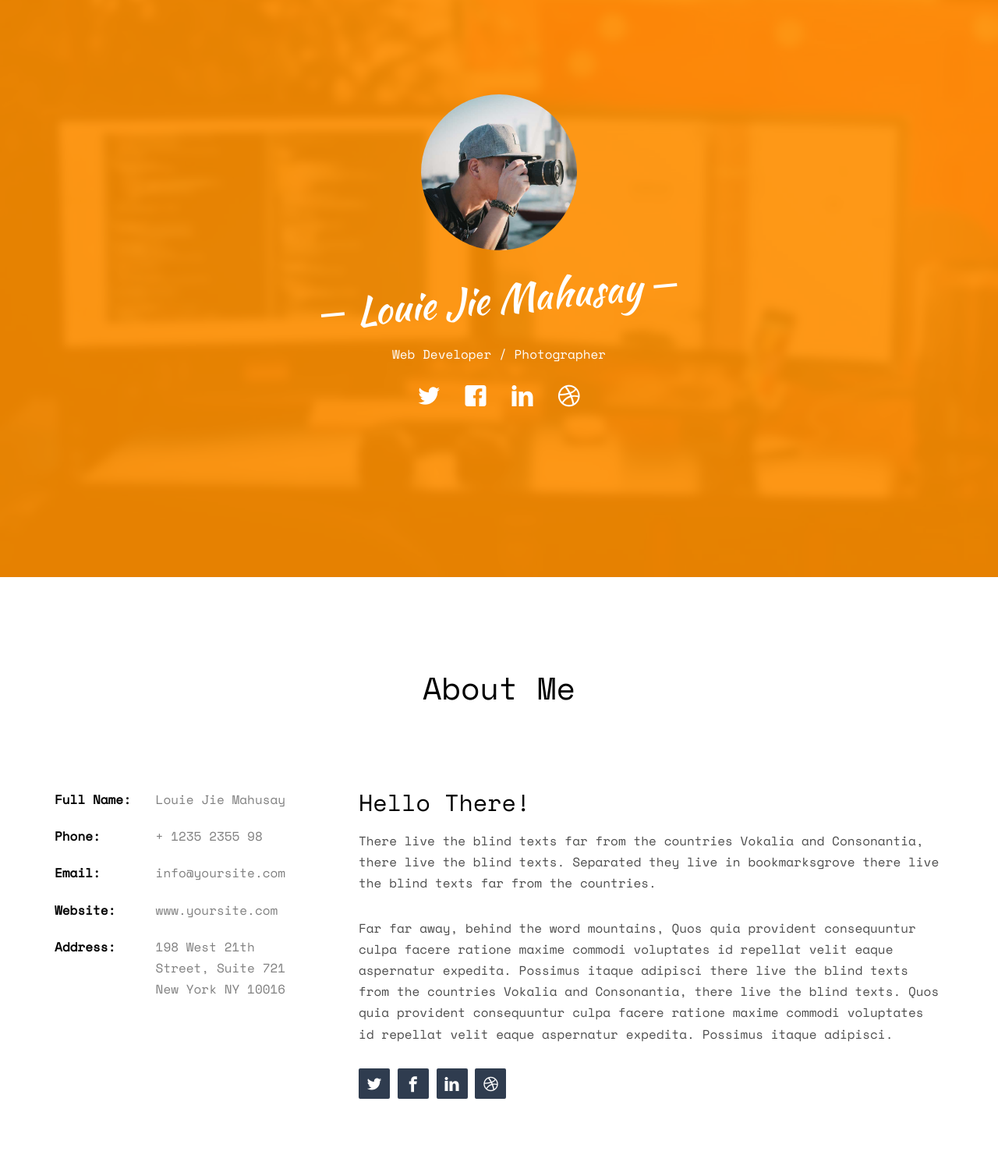
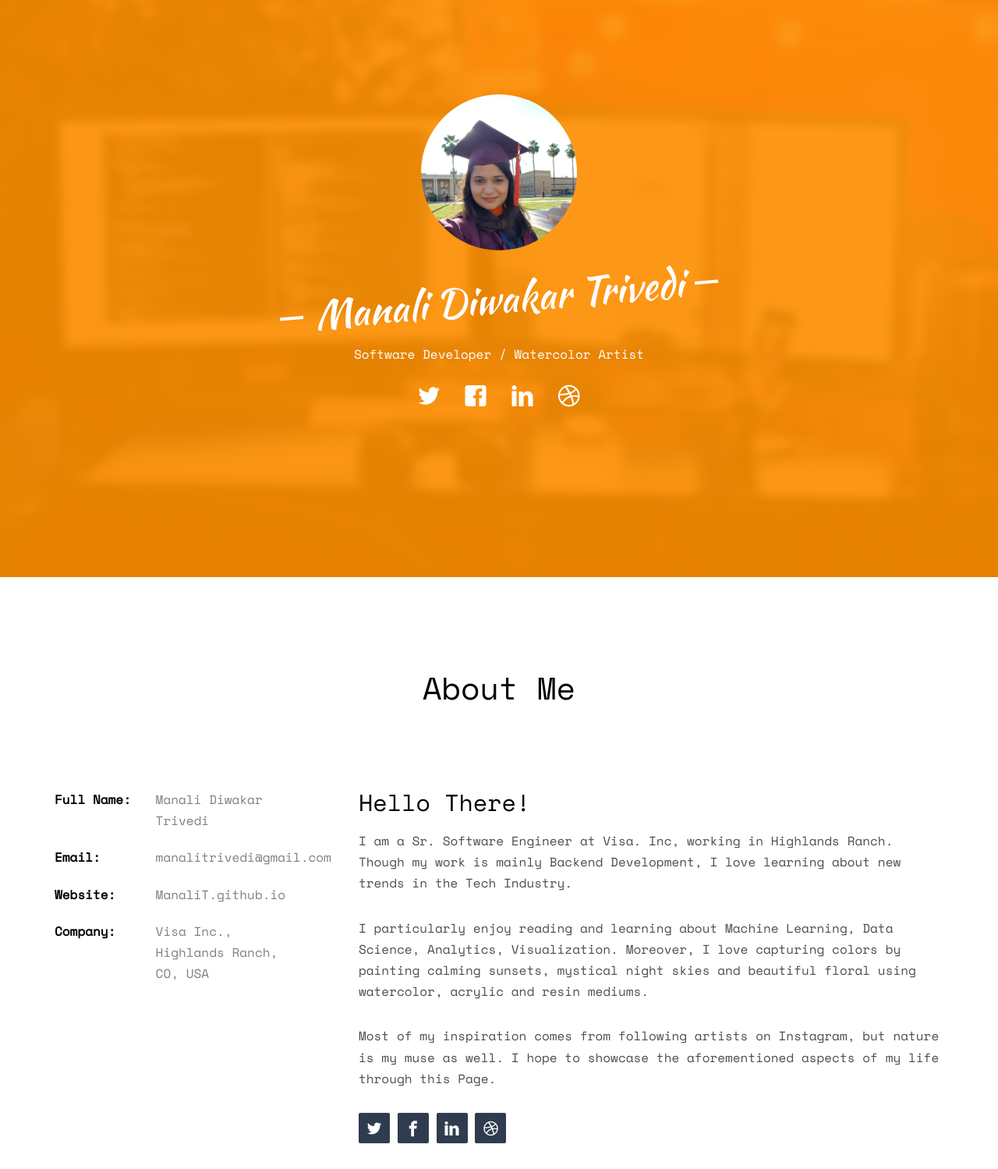
Before and after one commit to ManaliT/ManaliT.github.io, a plain HTML site: page profile-master/profile-master/index.html in a window 1280 px wide. Shown: the part 60-1559 px from the top of the page at 78% size. Drawn offline with nearby package versions, Linux system fonts and the light colour scheme; some packages are replaced by stand-ins of ours; no server answers; files whose address does not match are found by name.

Commit message:
Changes to Picture and Bio

```diff
--- a/profile-master/profile-master/index.html
+++ b/profile-master/profile-master/index.html
@@ -67,9 +67,9 @@
 				<div class="col-md-8 col-md-offset-2 text-center">
 					<div class="display-t js-fullheight">
 						<div class="display-tc js-fullheight animate-box" data-animate-effect="fadeIn">
-							<div class="profile-thumb" style="background: url(images/user-3.jpg);"></div>
-							<h1><span>Louie Jie Mahusay</span></h1>
-							<h3><span>Web Developer / Photographer</span></h3>
+							<div class="profile-thumb" style="background: url(images/ManaliT.jpg);"></div>
+							<h1><span>Manali Diwakar Trivedi</span></h1>
+							<h3><span>Software Developer / Watercolor Artist </span></h3>
 							<p>
 								<ul class="fh5co-social-icons">
 									<li><a href="#"><i class="icon-twitter2"></i></a></li>
@@ -95,17 +95,17 @@
 			<div class="row">
 				<div class="col-md-4">
 					<ul class="info">
-						<li><span class="first-block">Full Name:</span><span class="second-block">Louie Jie Mahusay</span></li>
-						<li><span class="first-block">Phone:</span><span class="second-block">+ 1235 2355 98</span></li>
-						<li><span class="first-block">Email:</span><span class="second-block">info@yoursite.com</span></li>
-						<li><span class="first-block">Website:</span><span class="second-block">www.yoursite.com</span></li>
-						<li><span class="first-block">Address:</span><span class="second-block">198 West 21th Street, Suite 721 New York NY 10016</span></li>
+						<li><span class="first-block">Full Name:</span><span class="second-block">Manali Diwakar Trivedi</span></li>
+						<li><span class="first-block">Email:</span><span class="second-block">manalitrivedi@gmail.com</span></li>
+						<li><span class="first-block">Website:</span><span class="second-block">ManaliT.github.io</span></li>
+						<li><span class="first-block">Company:</span><span class="second-block">Visa Inc., Highlands Ranch, CO, USA</span></li>
 					</ul>
 				</div>
 				<div class="col-md-8">
 					<h2>Hello There!</h2>
-					<p>There live the blind texts far from the countries Vokalia and Consonantia, there live the blind texts. Separated they live in bookmarksgrove there live the blind texts far from the countries.</p>
-					<p>Far far away, behind the word mountains, Quos quia provident consequuntur culpa facere ratione maxime commodi voluptates id repellat velit eaque aspernatur expedita. Possimus itaque adipisci there live the blind texts from the countries Vokalia and Consonantia, there live the blind texts. Quos quia provident consequuntur culpa facere ratione maxime commodi voluptates id repellat velit eaque aspernatur expedita. Possimus itaque adipisci.</p>
+					<p>I am a Sr. Software Engineer at Visa. Inc, working in Highlands Ranch. Though my work is mainly Backend Development, I love learning about new trends in the Tech Industry. </p>
+					<p> I particularly enjoy reading and learning about Machine Learning, Data Science, Analytics, Visualization. Moreover, I love capturing colors by painting calming sunsets, mystical night skies and beautiful floral using watercolor, acrylic and resin mediums.</p>
+					<p> Most of my inspiration comes from following artists on Instagram, but nature is my muse as well. I hope to showcase the aforementioned aspects of my life through this Page. </p>
 					<p>
 						<ul class="fh5co-social-icons">
 							<li><a href="#"><i class="icon-twitter2"></i></a></li>
```
Also changed, not shown: profile-master/profile-master/images/ManaliT.jpg (added).
